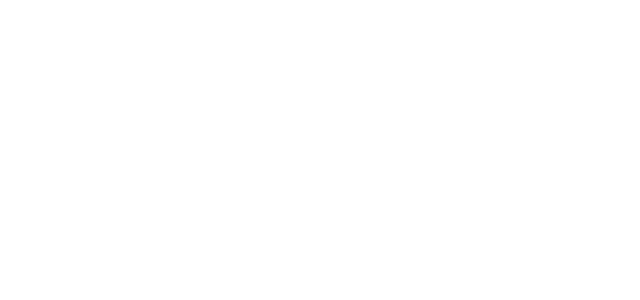
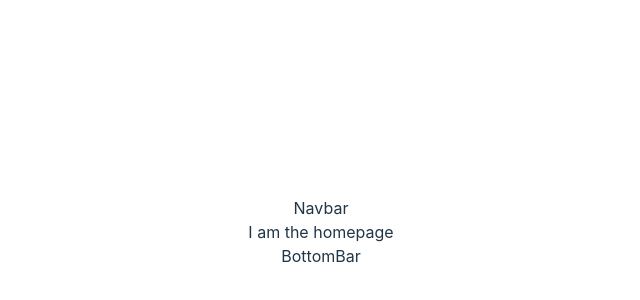
Before and after one commit to siqbal181/GreenMate, a React (Vite) app: page / in a window 1280 px wide. Before the commit this address had no page. Shown: the part 168-468 px from the top of the page, without its empty margins (319-959 px from the left). Built offline with nearby package versions, Linux system fonts and the light colour scheme.

Commit message:
Added homepage, navbar and bottombar.

```diff
--- a/src/App.jsx
+++ b/src/App.jsx
@@ -1,14 +1,18 @@
 import './App.css';
 import { BrowserRouter, Routes, Route } from 'react-router-dom';
+import Homepage from './pages/Homepage';
+import Navbar from './components/Navbar';
+import BottomBar from './components/BottomBar';
 
 function App() {
   return (
     <>
       <BrowserRouter>
-        {/* <Navbar /> */}
+        <Navbar />
         <Routes>
-          {/* <Route path='/' element={<HomePage />} /> */}
+          <Route path='/' element={<Homepage />} />
         </Routes>
+        <BottomBar />
       </BrowserRouter>
     </>
   );
--- /dev/null
+++ b/src/components/BottomBar.jsx
@@ -0,0 +1,11 @@
+// import React from 'react'
+
+const BottomBar = () => {
+  return (
+    <div>
+      BottomBar
+    </div>
+  )
+}
+
+export default BottomBar
--- /dev/null
+++ b/src/components/Navbar.jsx
@@ -0,0 +1,11 @@
+// import React from 'react'
+
+const Navbar = () => {
+  return (
+    <div>
+      Navbar
+    </div>
+  )
+}
+
+export default Navbar
--- /dev/null
+++ b/src/pages/Homepage.jsx
@@ -0,0 +1,11 @@
+import React from 'react'
+
+const Homepage = () => {
+  return (
+    <div>
+      I am the homepage
+    </div>
+  )
+}
+
+export default Homepage
```
